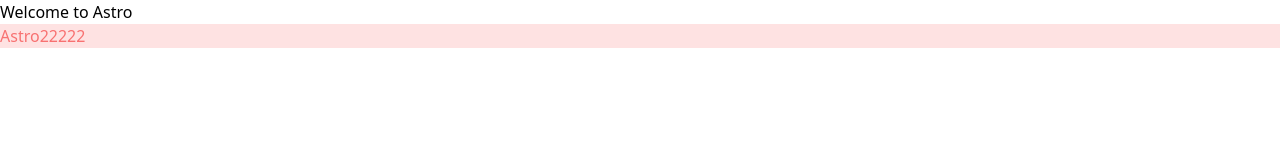
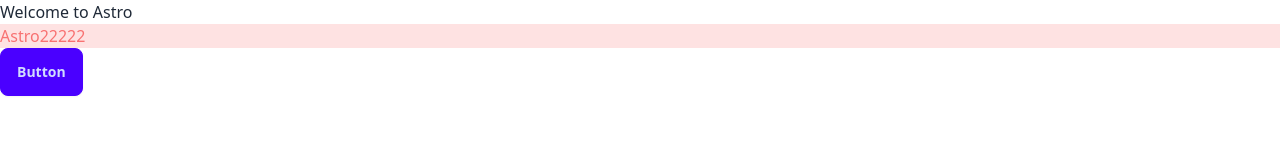
Before and after one commit to chen56/kou, an Astro site in the folder app/packages/app-astro/: page / in a window 1280 px wide. Built offline with nearby package versions, Linux system fonts and the light colour scheme; Astro itself is replaced by a stand-in of ours.

Commit message:
恢复astro，暂时选择astro+daisyui+react+ark-ui: 增加daisyui

```diff
--- a/app/packages/app-astro/package.json
+++ b/app/packages/app-astro/package.json
@@ -15,5 +15,8 @@
     "astro": "^4.5.5",
     "tailwindcss": "^3.4.1",
     "typescript": "^5.4.2"
+  },
+  "devDependencies": {
+    "daisyui": "^4.7.3"
   }
 }
--- a/app/packages/app-astro/src/pages/index.astro
+++ b/app/packages/app-astro/src/pages/index.astro
@@ -6,5 +6,6 @@
     <main>
         <h1>Welcome to <span class="text-gradient">Astro</span></h1>
         <p class="text-red-400 bg-red-100">Astro22222</p>
+        <button class="btn btn-primary">Button</button>
     </main>
 </Layout>
--- a/app/packages/app-astro/tailwind.config.mjs
+++ b/app/packages/app-astro/tailwind.config.mjs
@@ -4,5 +4,5 @@
     theme: {
         extend: {},
     },
-    plugins: [],
+    plugins: [require("daisyui")],
 }
```
Also changed, not shown: app/pnpm-lock.yaml.
